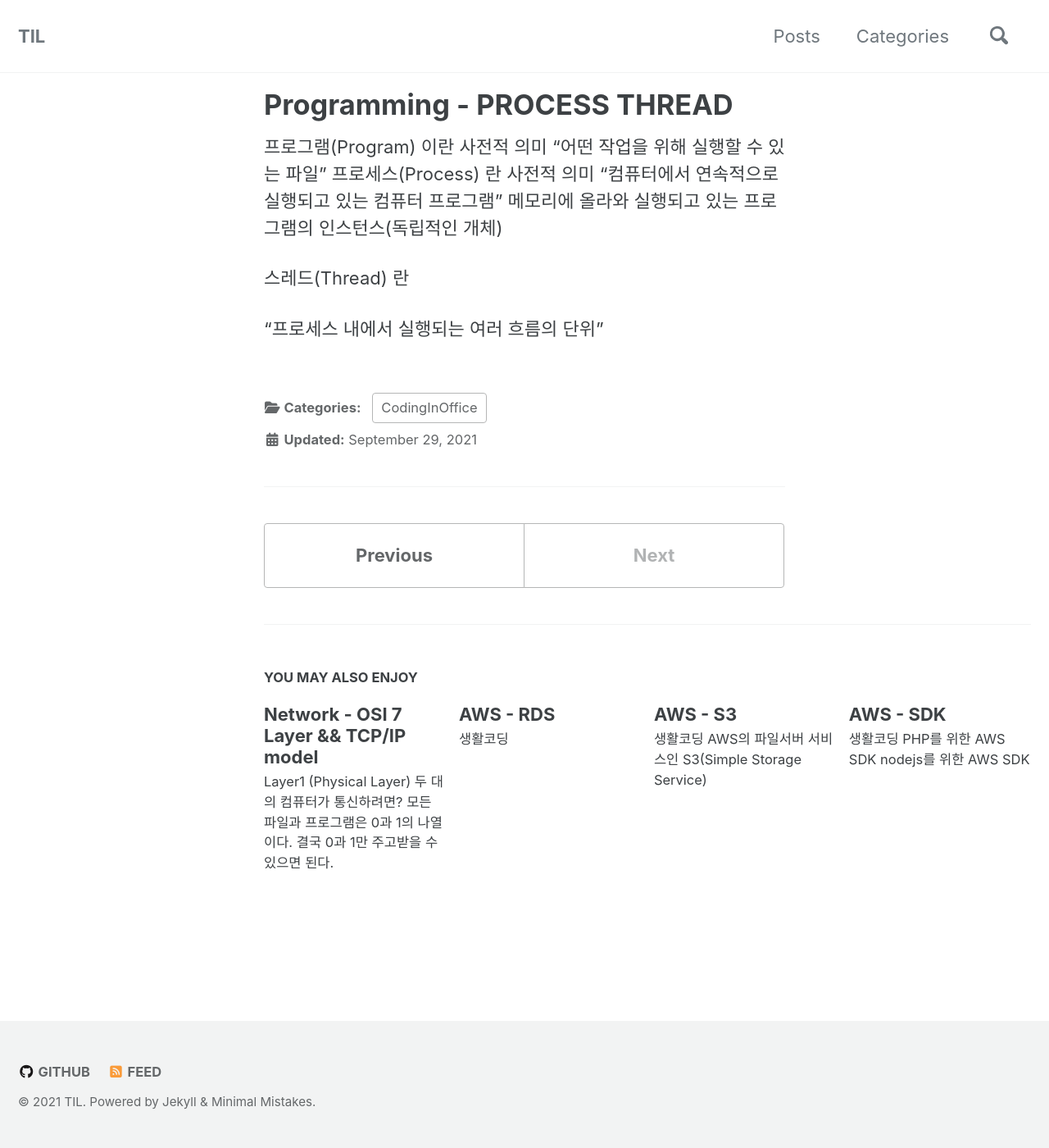
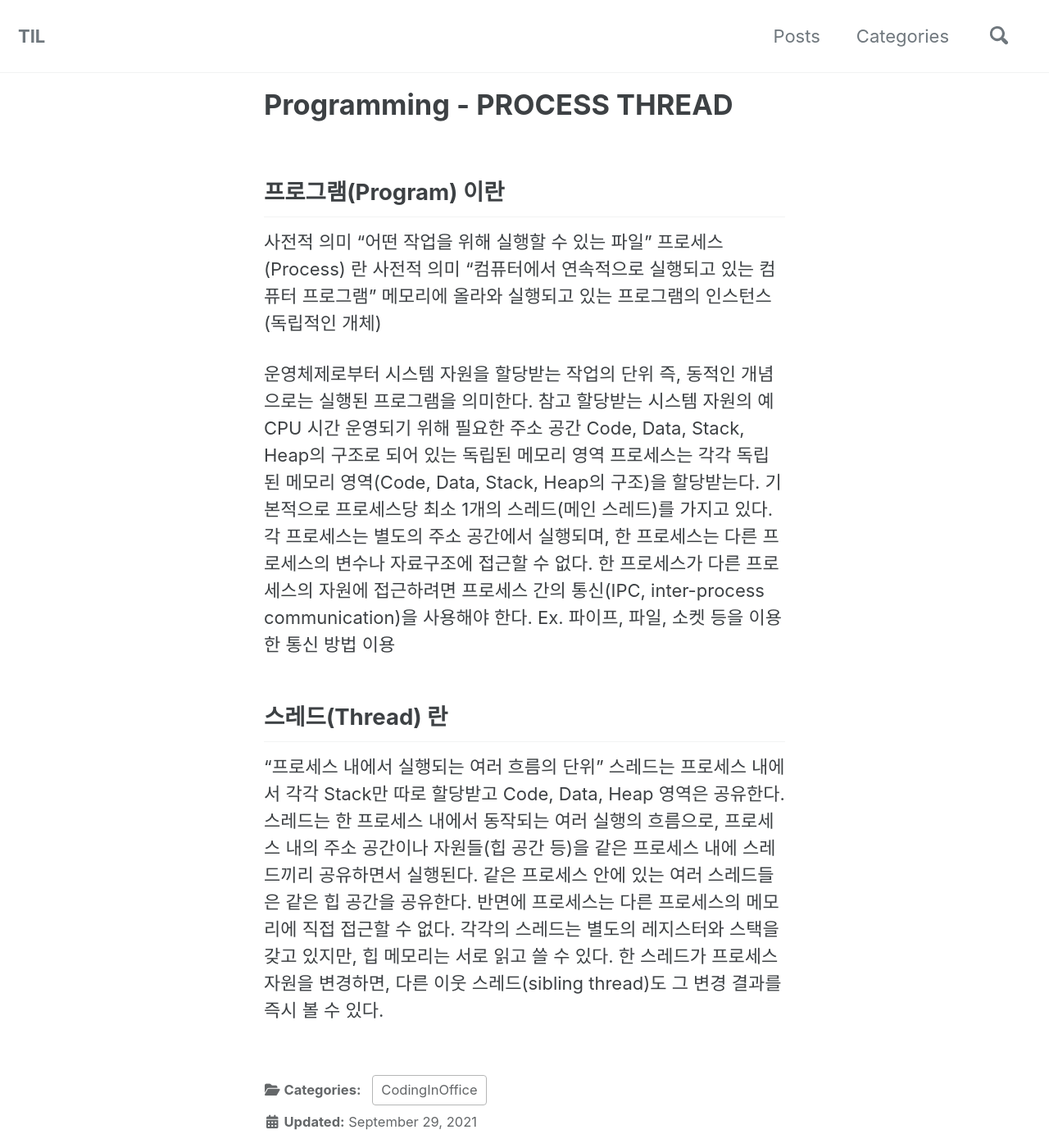
Before and after one commit to sujinsjlee/TIL, a Jekyll site: the page built from _posts/2021-09-29-CodingInOffice_21.md, in a window 1280 px wide and 1400 px high. Shown: the whole window at 82% size. Built offline with Jekyll 4.4.1, drawn with Linux system fonts in a browser that asks for light colours; cached includes are drawn as plain includes; nearby versions of some CDN libraries.

Commit message:
[study] process thread - will be updated

```diff
--- a/_posts/2021-09-29-CodingInOffice_21.md
+++ b/_posts/2021-09-29-CodingInOffice_21.md
@@ -7,7 +7,7 @@ tags:
 ---
 
 
-프로그램(Program) 이란
+## 프로그램(Program) 이란
 사전적 의미
 “어떤 작업을 위해 실행할 수 있는 파일”
 프로세스(Process) 란
@@ -15,7 +15,24 @@ tags:
 “컴퓨터에서 연속적으로 실행되고 있는 컴퓨터 프로그램”
 메모리에 올라와 실행되고 있는 프로그램의 인스턴스(독립적인 개체)
 
+운영체제로부터 시스템 자원을 할당받는 작업의 단위
+즉, 동적인 개념으로는 실행된 프로그램을 의미한다.
+참고 할당받는 시스템 자원의 예
+CPU 시간
+운영되기 위해 필요한 주소 공간
+Code, Data, Stack, Heap의 구조로 되어 있는 독립된 메모리 영역
+프로세스는 각각 독립된 메모리 영역(Code, Data, Stack, Heap의 구조)을 할당받는다.
+기본적으로 프로세스당 최소 1개의 스레드(메인 스레드)를 가지고 있다.
+각 프로세스는 별도의 주소 공간에서 실행되며, 한 프로세스는 다른 프로세스의 변수나 자료구조에 접근할 수 없다.
+한 프로세스가 다른 프로세스의 자원에 접근하려면 프로세스 간의 통신(IPC, inter-process communication)을 사용해야 한다.
+Ex. 파이프, 파일, 소켓 등을 이용한 통신 방법 이용
 
-스레드(Thread) 란
+
+## 스레드(Thread) 란
 
 “프로세스 내에서 실행되는 여러 흐름의 단위”
+스레드는 프로세스 내에서 각각 Stack만 따로 할당받고 Code, Data, Heap 영역은 공유한다.
+스레드는 한 프로세스 내에서 동작되는 여러 실행의 흐름으로, 프로세스 내의 주소 공간이나 자원들(힙 공간 등)을 같은 프로세스 내에 스레드끼리 공유하면서 실행된다.
+같은 프로세스 안에 있는 여러 스레드들은 같은 힙 공간을 공유한다. 반면에 프로세스는 다른 프로세스의 메모리에 직접 접근할 수 없다.
+각각의 스레드는 별도의 레지스터와 스택을 갖고 있지만, 힙 메모리는 서로 읽고 쓸 수 있다.
+한 스레드가 프로세스 자원을 변경하면, 다른 이웃 스레드(sibling thread)도 그 변경 결과를 즉시 볼 수 있다.
```
